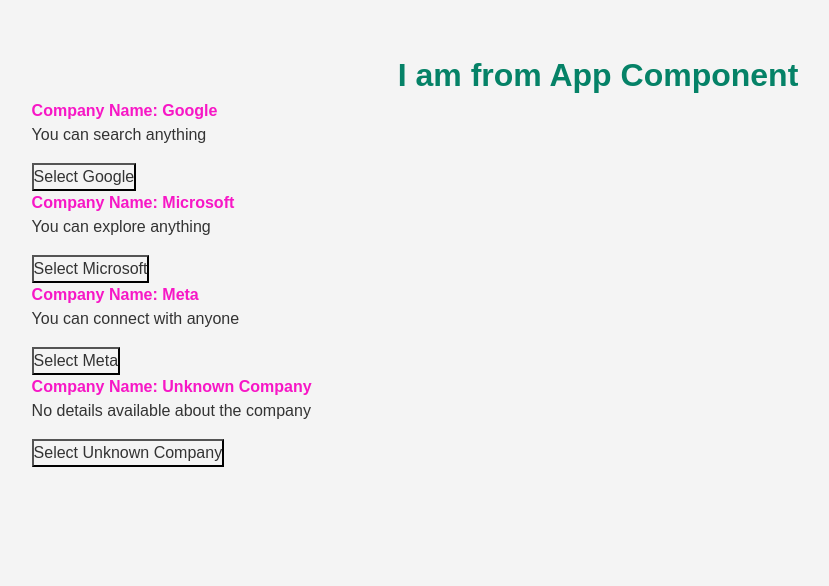
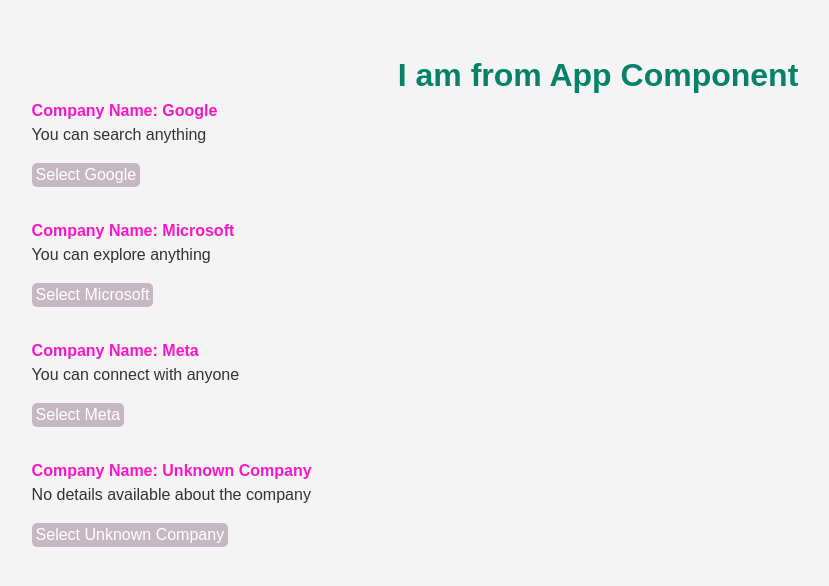
Before and after one commit to miminthikhaff/reactdemoweb, a React (Create React App) app: page / in a window 1280 px wide. Shown: the top 586 px of the page, without its empty margins (42-871 px from the left). Built offline with nearby package versions, Linux system fonts and the light colour scheme.

Commit message:
Add button styles to index.css for consistent UI appearance

```diff
--- a/src/index.css
+++ b/src/index.css
@@ -25,3 +25,13 @@
     font-size: 1.0rem;
     margin-bottom: 1rem;
 }
+
+button{
+    background-color: rgb(197, 184, 194);
+    color: white;
+    border: none;
+    padding: 0px 4px;
+    border-radius: 5px;
+    cursor: pointer;
+    margin-bottom: 2rem;
+}
```
